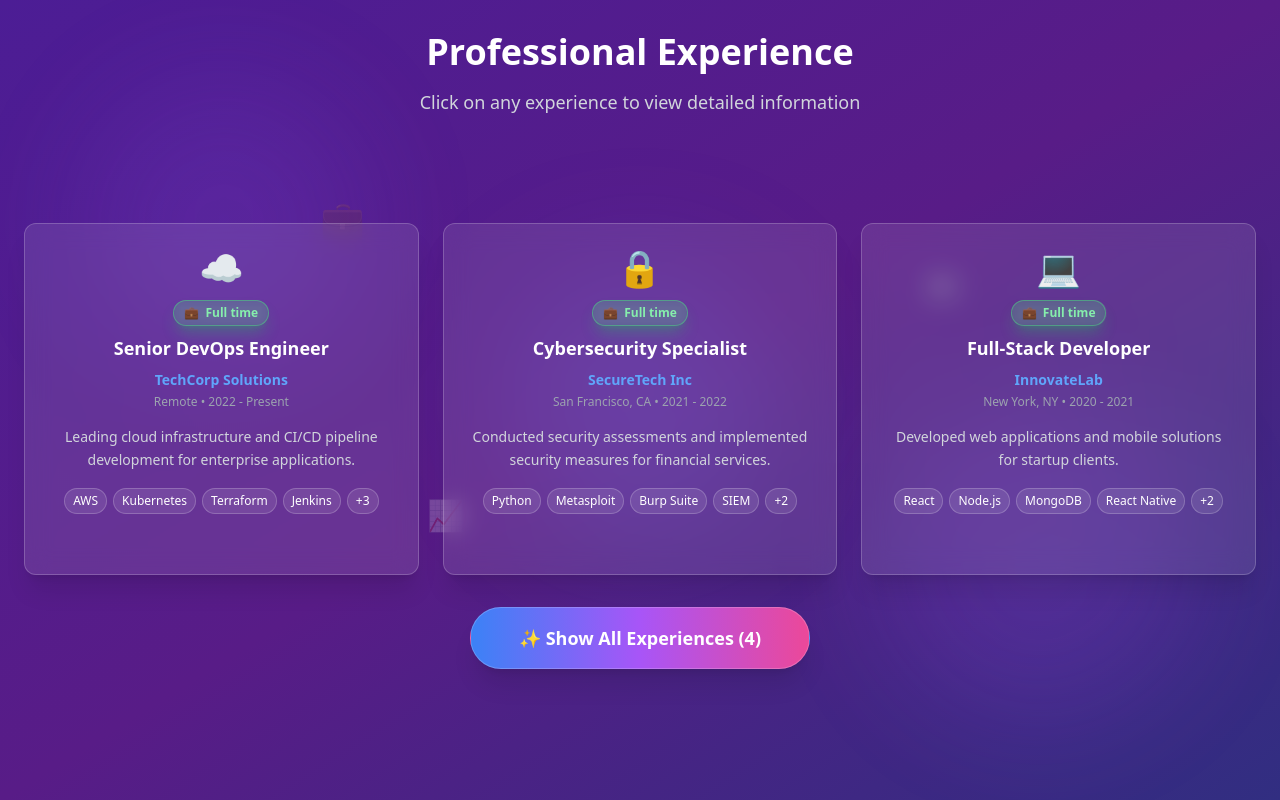
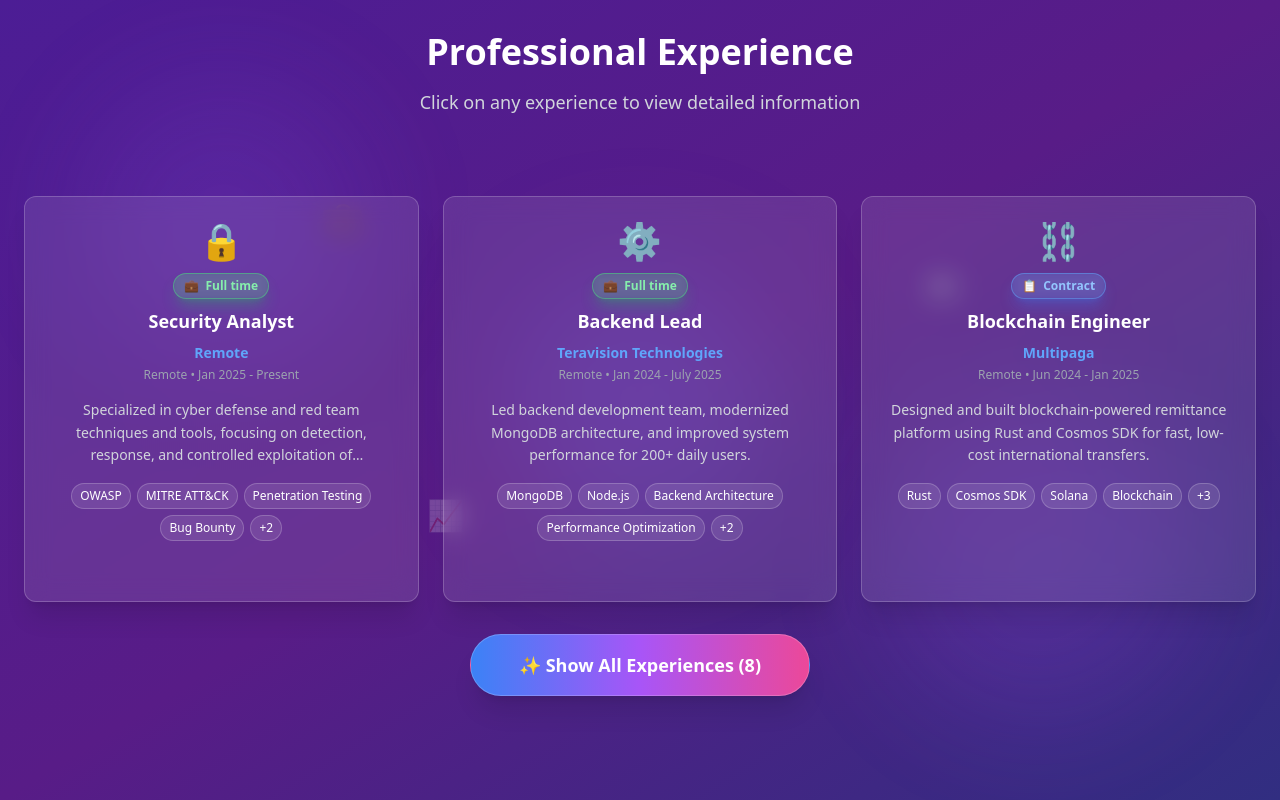
Before and after one commit to LucatonyRaudales/portfolio, a Next.js app: page /components/Experience in a window 1280 px wide. Built offline with nearby package versions, Linux system fonts and the light colour scheme.

Commit message:
removing dots

```diff
--- a/pages/components/Experience.tsx
+++ b/pages/components/Experience.tsx
@@ -19,72 +19,144 @@ interface Experience {
 // Data
 const experiences: Experience[] = [
   {
-    id: 'senior-devops-engineer',
-    title: 'Senior DevOps Engineer',
-    company: 'TechCorp Solutions',
+    id: 'security-analyst',
+    title: 'Security Analyst',
+    company: 'Remote',
     location: 'Remote',
-    period: '2022 - Present',
+    period: 'Jan 2025 - Present',
     type: 'full-time',
-    description: 'Leading cloud infrastructure and CI/CD pipeline development for enterprise applications.',
+    description: 'Specialized in cyber defense and red team techniques and tools, focusing on detection, response, and controlled exploitation of vulnerabilities.',
     achievements: [
-      'Reduced deployment time by 70% through automated CI/CD pipelines',
-      'Implemented Kubernetes clusters serving 10M+ daily requests',
-      'Led migration of legacy systems to cloud-native architecture',
-      'Established security best practices reducing vulnerabilities by 85%'
+      'Actively participated in bug bounty programs',
+      'Assessed security of web applications, APIs, and corporate systems',
+      'Applied OWASP and MITRE ATT&CK methodologies',
+      'Focused on detection, response, and controlled exploitation of vulnerabilities'
     ],
-    technologies: ['AWS', 'Kubernetes', 'Terraform', 'Jenkins', 'Docker', 'Python', 'Go'],
+    technologies: ['OWASP', 'MITRE ATT&CK', 'Penetration Testing', 'Bug Bounty', 'Security Assessment', 'Red Team Tools'],
+    icon: '🔒'
+  },
+  {
+    id: 'backend-lead-teravision',
+    title: 'Backend Lead',
+    company: 'Teravision Technologies',
+    location: 'Remote',
+    period: 'Jan 2024 - July 2025',
+    type: 'full-time',
+    description: 'Led backend development team, modernized MongoDB architecture, and improved system performance for 200+ daily users.',
+    achievements: [
+      'Modernized MongoDB schema architecture, reducing query retrieval times by 45%',
+      'Led 15+ peer-reviews per week and coached 6 engineers',
+      'Cut critical defects by 40% and slashed P95 latency by 27%',
+      'Improved backend performance by 27% and overall code quality'
+    ],
+    technologies: ['MongoDB', 'Node.js', 'Backend Architecture', 'Performance Optimization', 'Code Review', 'Team Leadership'],
+    icon: '⚙️'
+  },
+  {
+    id: 'blockchain-engineer-multipaga',
+    title: 'Blockchain Engineer',
+    company: 'Multipaga',
+    location: 'Remote',
+    period: 'Jun 2024 - Jan 2025',
+    type: 'contract',
+    description: 'Designed and built blockchain-powered remittance platform using Rust and Cosmos SDK for fast, low-cost international transfers.',
+    achievements: [
+      'Built blockchain-powered remittance platform using Rust and Cosmos SDK',
+      'Engineered Solana smart contracts reducing transaction costs by 28%',
+      'Enabled real-time settlements for cross-border payments',
+      'Passed two security audits with zero critical findings',
+      'Integrated decentralized infrastructure with traditional banking systems'
+    ],
+    technologies: ['Rust', 'Cosmos SDK', 'Solana', 'Blockchain', 'Smart Contracts', 'Web3', 'Cross-border Payments'],
+    icon: '⛓️'
+  },
+  {
+    id: 'founder-hindra',
+    title: 'Founder & Developer',
+    company: 'Hindra',
+    location: 'Honduras',
+    period: 'Sep 2022 - Present',
+    type: 'freelance',
+    description: 'Founded tech solutions company, partnered with startups to develop backend-heavy products and re-architect cloud infrastructure.',
+    achievements: [
+      'Partnered with 3+ startups to develop backend-heavy products',
+      'Architected production-grade microservice system using Golang, PostgreSQL, and gRPC',
+      'Improved API response times by 15% through microservice architecture',
+      'Designed multi-environment IaC setups via Terraform, cutting manual ops by 15 hours/week',
+      'Delivered scalable Flutter app with real-time sync and in-app payments',
+      'Engineered resilient GraphQL client-server architecture with advanced security controls'
+    ],
+    technologies: ['Golang', 'PostgreSQL', 'gRPC', 'Terraform', 'Flutter', 'GraphQL', 'AWS', 'Docker', 'Microservices'],
+    icon: '🚀'
+  },
+  {
+    id: 'devops-engineer-scrummers',
+    title: 'DevOps Engineer',
+    company: 'Scrummers',
+    location: 'Remote',
+    period: 'May 2021 - Apr 2023',
+    type: 'full-time',
+    description: 'Engineered and deployed multi-cloud infrastructure across AWS and GCP using Terraform, Docker, and Kubernetes.',
+    achievements: [
+      'Deployed multi-cloud infrastructure across AWS and GCP',
+      'Reduced infrastructure costs by 40% and deployment times by 25%',
+      'Configured Prometheus/Grafana monitoring systems',
+      'Set up PostgreSQL/MySQL clusters for high availability',
+      'Automated CI/CD pipelines and infrastructure management'
+    ],
+    technologies: ['AWS', 'GCP', 'Terraform', 'Docker', 'Kubernetes', 'Prometheus', 'Grafana', 'PostgreSQL', 'MySQL'],
     icon: '☁️'
   },
   {
-    id: 'cybersecurity-specialist',
-    title: 'Cybersecurity Specialist',
-    company: 'SecureTech Inc',
-    location: 'San Francisco, CA',
-    period: '2021 - 2022',
-    type: 'full-time',
-    description: 'Conducted security assessments and implemented security measures for financial services.',
+    id: 'flutter-developer-alquila',
+    title: 'Flutter Developer',
+    company: 'Alquila Tu Cancha',
+    location: 'Argentina (Remote)',
+    period: 'Nov 2020 - May 2021',
+    type: 'contract',
+    description: 'Maintained and implemented new features in a cross-platform mobile app using Flutter and Firebase.',
     achievements: [
-      'Performed 50+ penetration tests identifying critical vulnerabilities',
-      'Developed security policies reducing incidents by 60%',
-      'Led incident response team during major security breach',
-      'Implemented zero-trust architecture for client networks'
+      'Maintained cross-platform mobile application',
+      'Implemented new features and functionality',
+      'Integrated Firebase services for backend functionality',
+      'Ensured app stability and performance across platforms'
     ],
-    technologies: ['Python', 'Metasploit', 'Burp Suite', 'SIEM', 'Firewalls', 'IDS/IPS'],
-    icon: '🔒'
+    technologies: ['Flutter', 'Firebase', 'Mobile Development', 'Cross-platform', 'Dart'],
+    icon: '📱'
   },
   {
-    id: 'full-stack-developer',
-    title: 'Full-Stack Developer',
-    company: 'InnovateLab',
-    location: 'New York, NY',
-    period: '2020 - 2021',
+    id: 'technical-leader-hani',
+    title: 'Technical Leader',
+    company: 'Hani Market',
+    location: 'Honduras',
+    period: 'Apr 2020 - Nov 2020',
     type: 'full-time',
-    description: 'Developed web applications and mobile solutions for startup clients.',
+    description: 'Led a team of 8 developers to deliver a full-stack e-commerce platform using modern web technologies.',
     achievements: [
-      'Built scalable web applications serving 100K+ users',
-      'Developed mobile apps with React Native',
-      'Implemented real-time features using WebSockets',
-      'Optimized application performance reducing load times by 50%'
+      'Led team of 8 developers in full-stack e-commerce platform development',
+      'Delivered complete e-commerce solution from frontend to backend',
+      'Implemented modern web technologies and best practices',
+      'Managed project timeline and technical deliverables'
     ],
-    technologies: ['React', 'Node.js', 'MongoDB', 'React Native', 'TypeScript', 'AWS'],
-    icon: '💻'
+    technologies: ['React.js', 'Node.js', 'TailwindCSS', 'MongoDB', 'AWS', 'Team Leadership'],
+    icon: '🛒'
   },
   {
-    id: 'software-engineer-intern',
-    title: 'Software Engineer Intern',
-    company: 'StartupXYZ',
-    location: 'Austin, TX',
-    period: '2019 - 2020',
-    type: 'internship',
-    description: 'Contributed to development of fintech platform and learned industry best practices.',
+    id: 'software-engineer-iqneting',
+    title: 'Software Engineer',
+    company: 'IQneting',
+    location: 'Mexico (Remote)',
+    period: 'Sep 2019 - Apr 2020',
+    type: 'contract',
+    description: 'Collaborated directly with Mexico-based clients to define requirements and deliver software solutions.',
     achievements: [
-      'Developed payment processing modules',
-      'Participated in agile development processes',
-      'Contributed to code reviews and testing',
-      'Learned modern development tools and practices'
+      'Collaborated with Mexico-based clients on software projects',
+      'Defined technical requirements and specifications',
+      'Delivered custom software solutions',
+      'Maintained client relationships and project communication'
     ],
-    technologies: ['JavaScript', 'React', 'Express.js', 'PostgreSQL', 'Git'],
-    icon: '🚀'
+    technologies: ['Software Development', 'Client Relations', 'Requirements Analysis', 'Custom Solutions'],
+    icon: '💻'
   }
 ];
 
@@ -260,7 +332,6 @@ const ExperienceDetailModal = ({ experience, isOpen, onClose }: { experience: Ex
           <ul className="space-y-3">
             {experience.achievements.map((achievement, index) => (
               <li key={index} className="flex items-start space-x-3">
-                <div className="w-2 h-2 bg-yellow-400 rounded-full mt-2 flex-shrink-0"></div>
                 <p className="text-gray-300 leading-relaxed">{achievement}</p>
               </li>
             ))}
--- a/pages/index.tsx
+++ b/pages/index.tsx
@@ -4,7 +4,7 @@ import CertificationsSection from "./components/Certifications";
 import SkillsSection from "./components/Skills";
 import ExperienceSection from "./components/Experience";
 import AboutSection from "./components/About";
-import Navigation from "./components/Navigation";
+// import Navigation from "./components/Navigation";
 
 export default function Home() {
   const sections = [
@@ -21,7 +21,7 @@ export default function Home() {
 
   return (
     <div className="snap-y snap-mandatory bg-gradient-to-br from-black to-gray-900 h-screen w-screen overflow-y-auto overflow-x-hidden scrollbar-hide scroll-smooth">
-      <Navigation sections={sections} />
+      {/* <Navigation sections={sections} /> */}
       <First />
       <ProjectsSection />
       <CertificationsSection />
```
